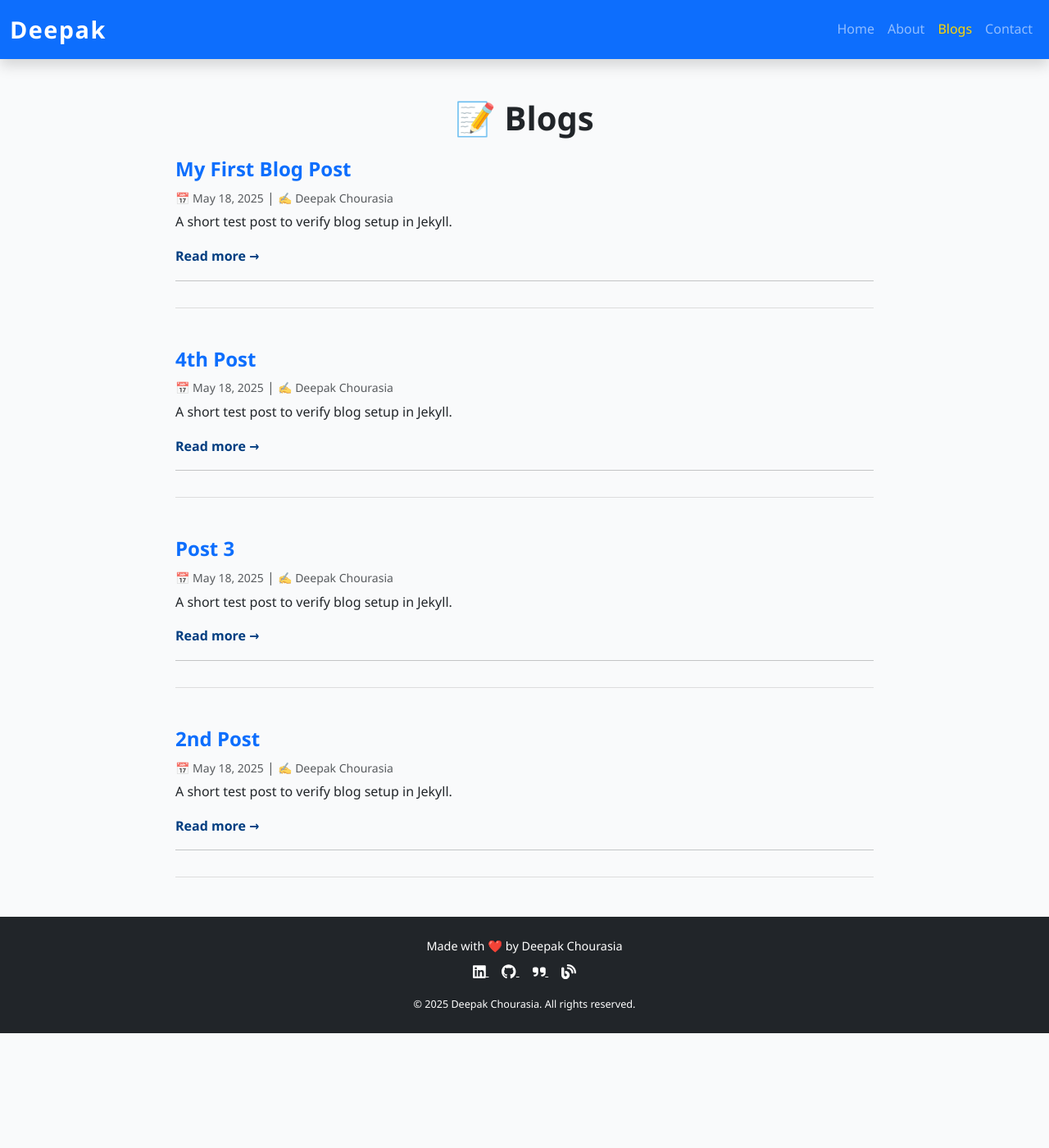
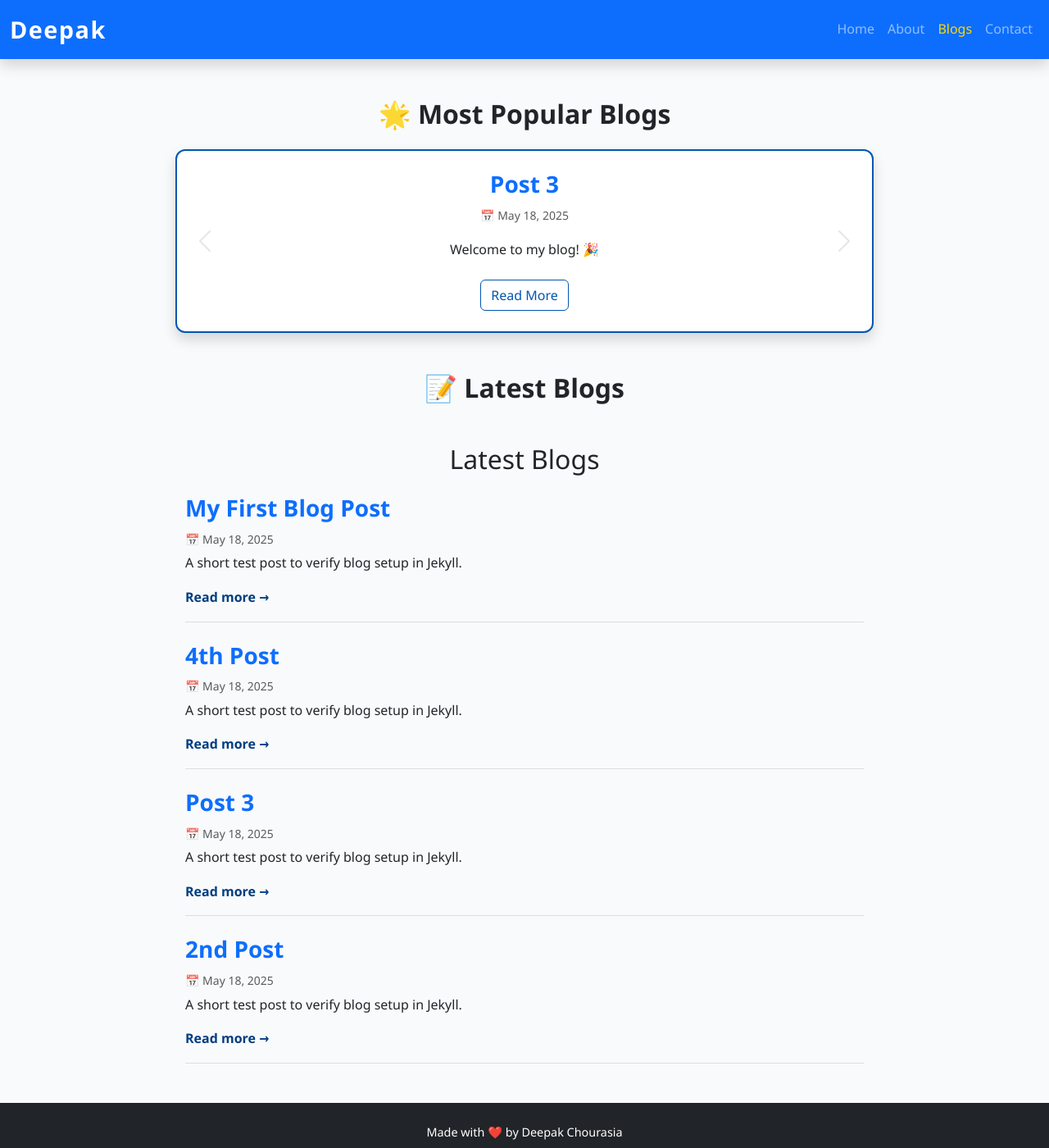
Before and after one commit to deepak-dkc95/deepak-dkc95.github.io, a Jekyll site: the page built from blogs.md, in a window 1280 px wide and 1400 px high. Shown: the whole window at 82% size. Built offline with Jekyll 4.4.1, drawn with Linux system fonts in a browser that asks for light colours.

Commit message:
Adding features to posts.html

```diff
--- a/assets/js/main.js
+++ b/assets/js/main.js
@@ -4,8 +4,8 @@
   const submitBtn = document.getElementById("submit-btn");
   const form = document.getElementById("contact-form");
 
-  if (!submitBtn || !form) return; // Exit if elements not on the page
-
+  // Contact form submit button enable/disable
+  if (submitBtn && form) {
     if (params.get("success") === "1") {
       if (successAlert) successAlert.classList.remove("d-none");
       submitBtn.disabled = false;
@@ -16,4 +16,17 @@
     form.addEventListener("submit", () => {
       submitBtn.disabled = true;
     });
+  }
+
+  // Blog post view tracking (localStorage)
+  const postTitle = document.querySelector("h1.fw-bold")?.innerText;
+  if (postTitle) {
+    const postKey = `views_${postTitle.replace(/\s+/g, "_")}`;
+    let currentViews = localStorage.getItem(postKey);
+    if (currentViews === null) {
+      localStorage.setItem(postKey, 1);
+    } else {
+      localStorage.setItem(postKey, parseInt(currentViews) + 1);
+    }
+  }
 });
--- a/blogs.md
+++ b/blogs.md
@@ -1,32 +1,39 @@
 ---
 layout: default
-title: Blogs
-description: Read my latest thoughts and tech write-ups.
-permalink: /blogs/
-popular: true
+title: Blog Posts
+description: Read my thoughts and tutorials on Cloud, Cybersecurity, and more.
 ---
 
-<section class="container my-5">
-  <h1 class="text-center mb-4 fw-bold">📝 Blogs</h1>
+<div class="container my-5">
 
-  {% if site.posts.size > 0 %}
-    {% for post in site.posts %}
-      <div class="blog-post mb-5">
-        <h2>
-          <a href="{{ post.url | relative_url }}" class="text-decoration-none text-primary fw-bold">
-            {{ post.title }}
-          </a>
-        </h2>
-        <p class="text-muted mb-1">
-          <small>📅 {{ post.date | date: "%B %d, %Y" }}</small>
-          {% if post.author %} | <small>✍️ {{ post.author }}</small>{% endif %}
-        </p>
-        <p>{{ post.description | truncatewords: 30 }}</p>
-        <a href="{{ post.url | relative_url }}" class="read-more text-decoration-none">Read more →</a>
-        <hr>
-      </div>
-    {% endfor %}
-  {% else %}
-    <p class="text-center">No blog posts yet. Stay tuned!</p>
-  {% endif %}
-</section>
+  <!-- Popular Blog Slider -->
+  <h2 class="mb-4 text-center fw-bold">🌟 Most Popular Blogs</h2>
+  <div id="popularBlogCarousel" class="carousel slide mb-5 shadow" data-bs-ride="carousel">
+    <div class="carousel-inner">
+      {% assign popular_posts = site.posts | sort: 'views' | reverse | slice: 0, 3 %}
+      {% for post in popular_posts %}
+        <div class="carousel-item {% if forloop.first %}active{% endif %}">
+          <div class="d-flex flex-column align-items-center p-4">
+            <h3 class="fw-bold text-primary">{{ post.title }}</h3>
+            <p class="text-muted">
+              <small>📅 {{ post.date | date: "%B %d, %Y" }}</small>
+            </p>
+            <p class="text-center">{{ post.excerpt | strip_html | truncate: 120 }}</p>
+            <a href="{{ post.url | relative_url }}" class="btn btn-outline-primary mt-2">Read More</a>
+          </div>
+        </div>
+      {% endfor %}
+    </div>
+    <button class="carousel-control-prev" type="button" data-bs-target="#popularBlogCarousel" data-bs-slide="prev">
+      <span class="carousel-control-prev-icon"></span>
+    </button>
+    <button class="carousel-control-next" type="button" data-bs-target="#popularBlogCarousel" data-bs-slide="next">
+      <span class="carousel-control-next-icon"></span>
+    </button>
+  </div>
+
+  <!-- Blog List -->
+  <h2 class="mb-4 text-center fw-bold">📝 Latest Blogs</h2>
+  {% include blog-list.html %}
+
+</div>
```
Also changed, not shown: _layouts/posts.html (+0 -35 lines). Lines whose indentation alone changed are shown as unchanged.
